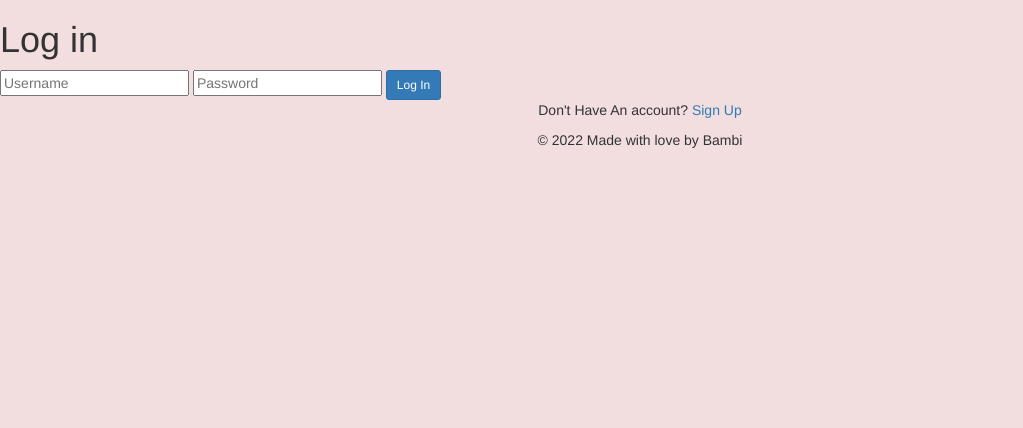
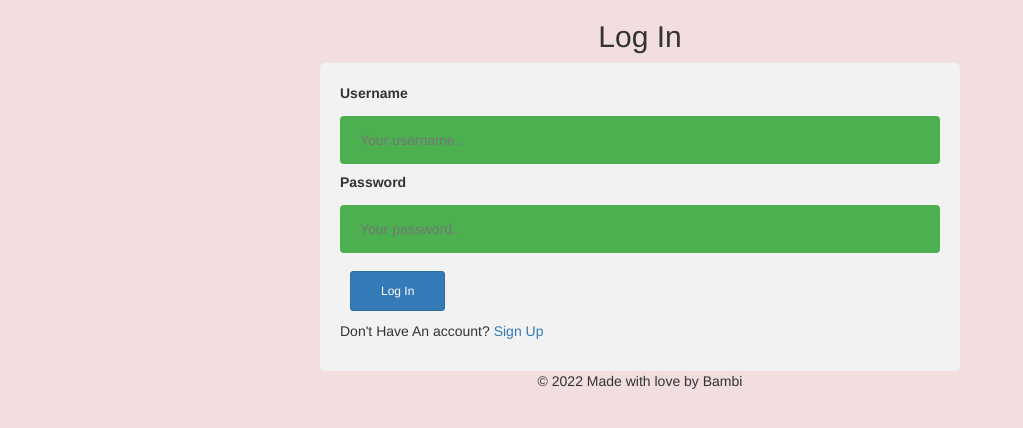
Before and after one commit to Moni-que/INSTAPICS, a Django app: page / in a window 1280 px wide. Shown: the part 52-480 px from the top of the page, without its empty margins (0-1023 px from the left). Run offline with Django 4.2, Linux system fonts and the light colour scheme; some libraries are stand-ins or nearby versions.

Commit message:
style login page

```diff
--- a/insta/templates/all_templates/signin.html
+++ b/insta/templates/all_templates/signin.html
@@ -1,23 +1,27 @@
 {% extends 'all_templates/base.html' %}
 {% load bootstrap3 %}
+{% load static %}
 {% block content %}
-<div>
-    <div class="lg:p-12 max-w-md max-w-xl lg:my-0 my-12 mx-auto p-6 space-y-">
-        <h1 class="lg:text-3xl text-xl font-semibold  mb-6"> Log in</h1>
 
-        {% for message in messages %}
-            <h5>{{ message }}</h5>
-        {% endfor %}
 
-        <form action="" method="POST">
-            {% csrf_token %}
-            <input type="text" name="username" placeholder="Username">
-            <input type="password" name="password" placeholder="Password">
-            <input type="submit" class="btn btn-primary btn-sm" value="Log In">
-            <div class="text-center mt-5 space-x-2">
-                <p class="text-base">Don't Have An account?<a href="{% url 'signup' %}" class=""> Sign Up</a></p>
-            </div>
-        </form>
+<h2 class="text-center">Log In</h2>
+    {% for message in messages %}
+        <h5>{{ message }}</h5>
+    {% endfor %}
+
+<div class="my_signin_div">
+  <form action="" method="POST">
+    {% csrf_token %}
+    <label for="fname">Username</label>
+    <input class="signin_input" type="text" id="username" name="username" placeholder="Your username..">
+
+    <label for="lname">Password</label>
+    <input class="signin_input" type="password" id="password" name="password" placeholder="Your password..">
+
+    <input type="submit" class="signin_button btn btn-primary btn-sm" value="Log In">
+
+    <div class="mt-5">
+        <p class="">Don't Have An account?<a href="{% url 'signup' %}" class=""> Sign Up</a></p>
     </div>
 </div>
 {% endblock %}
--- a/insta/templates/navbar.html
+++ b/insta/templates/navbar.html
@@ -1,25 +1,23 @@
-{% if user.is_anonymous %}
 <nav class="navbar navbar-info bg-info">
     <div class="container-fluid">
+      {% if user.is_anonymous %}
       <div class="navbar-header">
         <a class="navbar-brand" href="{% url 'home' %}">HOME</a>
         <a class="navbar-brand" href="{% url 'profile' user.id %}">PROFILE</a>
       </div>
+      {% endif %}
       <!-- Adding a search form  -->
       <div class="col-sm-4 col-md-4 navbar-right">
 
         <form class="navbar-form" role="search" action="">
-
           <div class="input-group">
             <input type="text" class="form-control" placeholder="Search Images" name="">
             <div class="input-group-btn">
               <button class="btn btn-default" type="submit"><i class="glyphicon glyphicon-search"></i></button>
             </div>
           </div>
-
         </form>
       </div>
-      {% endif %}
       <!-- search form end -->
     </div>
   </nav>
--- a/instagram/settings.py
+++ b/instagram/settings.py
@@ -70,6 +70,7 @@ INSTALLED_APPS = [
     'django.contrib.contenttypes',
     'django.contrib.sessions',
     'django.contrib.messages',
+    'whitenoise.runserver_nostatic', #new
     'django.contrib.staticfiles',
     'bootstrap3',
     'insta',
--- a/instagram/urls.py
+++ b/instagram/urls.py
@@ -17,6 +17,6 @@ from django.contrib import admin
 from django.urls import re_path,include
 
 urlpatterns = [
-    re_path(r'^admin/', admin.site.urls, name=('admin:index')),
+    re_path(r'^admin/', admin.site.urls),
     re_path(r'^',include('insta.urls')),
 ]
--- a/static/css/instagram.css
+++ b/static/css/instagram.css
@@ -1,4 +1,4 @@
-.all-my-images{
+/* .all-my-images{
     height: 60vh;
     margin-top: 20px;
     margin-bottom: 20px;
@@ -29,4 +29,39 @@ li{
 }
 .cards-body{
     padding-bottom: 30px;
+} */
+
+
+
+
+
+
+
+
+
+.signin_input {
+    width: 100%;
+    background-color: #4CAF50;
+    color: white;
+    padding: 14px 20px;
+    margin: 8px 0;
+    border: none;
+    border-radius: 4px;
+    cursor: pointer;
 }
+
+input[type=submit]:hover {
+    background-color: #45a049;
+}
+
+.my_signin_div {
+    border-radius: 5px;
+    background-color: #f2f2f2;
+    padding: 20px;
+    width: 50%;
+    margin: auto;
+}
+.signin_button{
+    padding: 10px 30px;
+    margin: 10px;
+}
```
